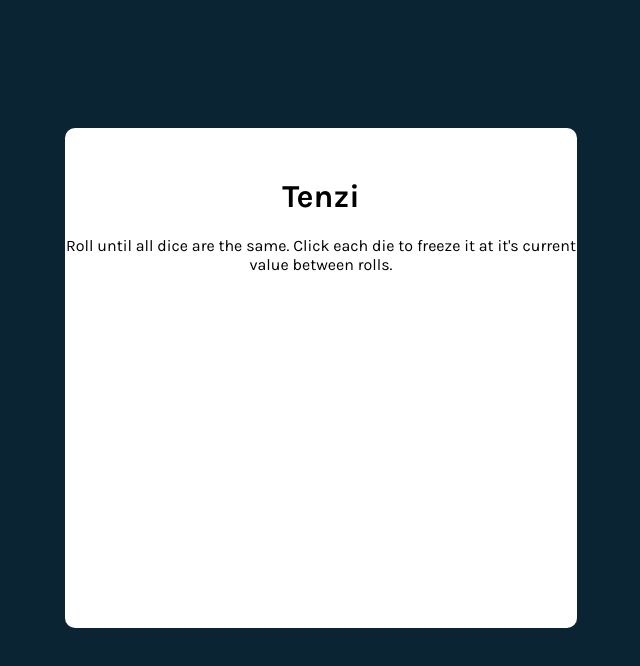
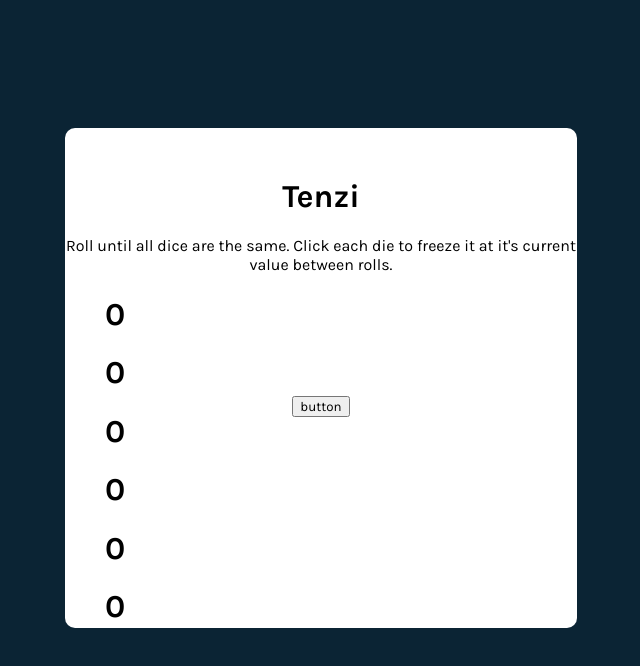
Before and after one commit to ConnorBabaCodes/Tenzi-game, a React (Vite) app: page / in a window 1280 px wide. Shown: the top 666 px of the page, without its empty margins (319-959 px from the left). Built offline with nearby package versions, Linux system fonts and the light colour scheme.

Commit message:
fixed die component, added components folder

```diff
--- a/src/App.jsx
+++ b/src/App.jsx
@@ -1,6 +1,6 @@
 import { useState } from 'react'
 
-import Die from './Die'
+import Die from './assets/components/Die'
 
 
 function App() {
@@ -16,9 +16,15 @@ function App() {
         <div className="die-container">
           <Die />
           <Die />
+          <Die />
+          <Die />
+          <Die />
+          <Die />
+        </div>
+        <div className="button-container">
 
+          <button>button</button>
         </div>
-        <div className="button-container"></div>
       </div>
     </div>
   )
--- a/src/Die.jsx
+++ /dev/null
@@ -1,8 +0,0 @@
-import React from 'react'
-
-export default function Die() {
-
-    <div className="test">
-        <h1>test</h1>
-    </div>
-}
--- /dev/null
+++ b/src/assets/components/Die.jsx
@@ -0,0 +1,10 @@
+import React from 'react'
+
+export default function Die() {
+return (
+    <div className="die-box">
+    <h1>0</h1>
+</div>
+)
+
+}
--- a/src/index.css
+++ b/src/index.css
@@ -26,3 +26,8 @@ body {
     width: 20px;
     background-color: yellow;
 }
+
+.die-container {
+    width: 100px;
+    height: 100px;
+}
```
